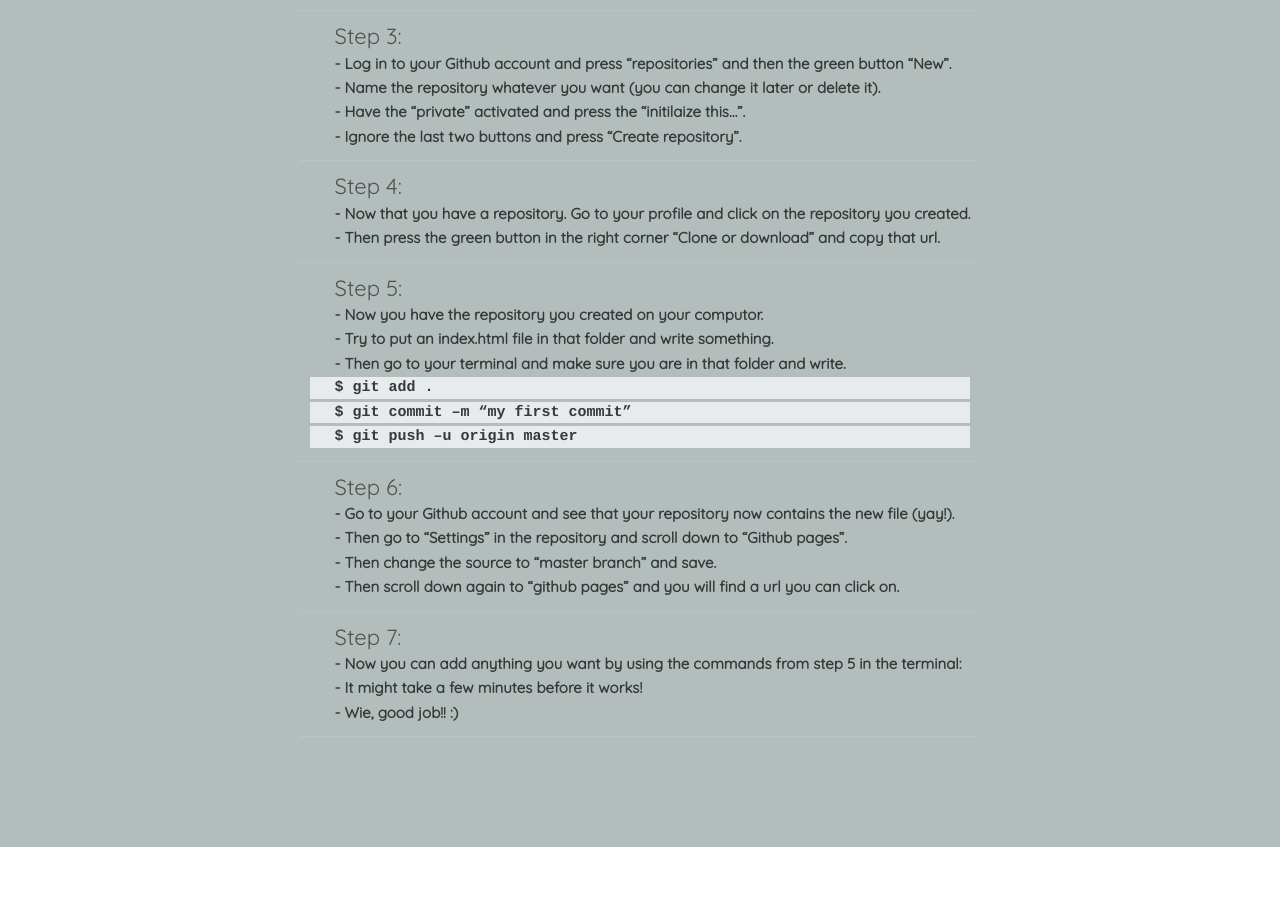
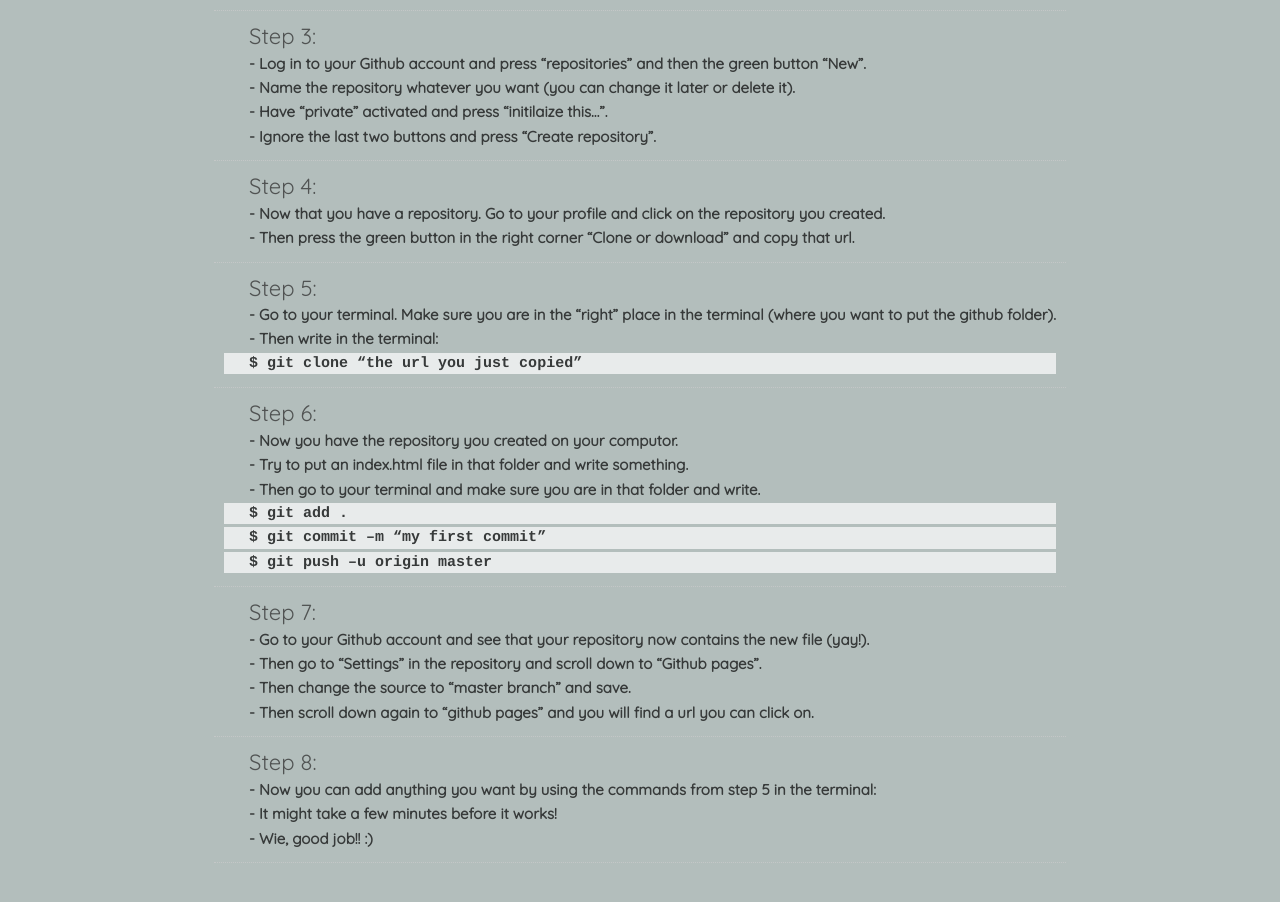
Before and after one commit to LouiseSerenhov/getGithubsite, a plain HTML site: page index.html in a window 1280 px wide. Shown: the part 486-1388 px from the top of the page. Before the commit the page ends 1333 px from the top, so only its background shows below. Drawn offline with nearby package versions, Linux system fonts and the light colour scheme; a script that the page names is missing.

Commit message:
new commit

```diff
--- a/index.html
+++ b/index.html
@@ -42,7 +42,7 @@
                     <li>Step 3:
                         <p>- Log in to your Github account and press “repositories” and then the green button “New”. </p>
                         <p>- Name the repository whatever you want (you can change it later or delete it). </p>
-                        <p>- Have the “private” activated and press the “initilaize this…”. </p>
+                        <p>- Have “private” activated and press “initilaize this…”. </p>
                         <p>- Ignore the last two buttons and press “Create repository”. </p>
                     </li>
                     <li>Step 4:
@@ -50,6 +50,11 @@
                             <p>- Then press the green button in the right corner “Clone or download” and copy that url.  </p>
                     </li>
                     <li>Step 5:
+                            <p>- Go to your terminal. Make sure you are in the “right” place in the terminal (where you want to put the github folder).    </p>
+                            <p>- Then write in the terminal: </p>
+                            <p class="code">$ git clone “the url you just copied” </p>
+                        </li>
+                    <li>Step 6:
                             <p>- Now you have the repository you created on your computor.   </p>
                             <p>- Try to put an index.html file in that folder and write something.  </p>
                             <p>- Then go to your terminal and make sure you are in that folder and write.   </p>
@@ -57,14 +62,14 @@
                             <p class="code">$ git commit –m “my first commit”</p>
                             <p class="code">$ git push –u origin master </p>
                         </li>
-                        <li>Step 6:
+                        <li>Step 7:
                                 <p>- Go to your Github account and see that your repository now contains the new file (yay!). </p>
                                 <p>- Then go to “Settings” in the repository and scroll down to “Github pages”. </p>
                                 <p>- Then change the source to “master branch” and save.    </p>
                                 <p>- Then scroll down again to “github pages” and you will find a url you can click on. </p>
 
                             </li>
-                            <li>Step 7:
+                            <li>Step 8:
                                     <p>- Now you can add anything you want by using the commands from step 5 in the terminal:  </p>
                                     <p>- It might take a few minutes before it works!</p>
                                     <p>- Wie, good job!! :)</p>
```
